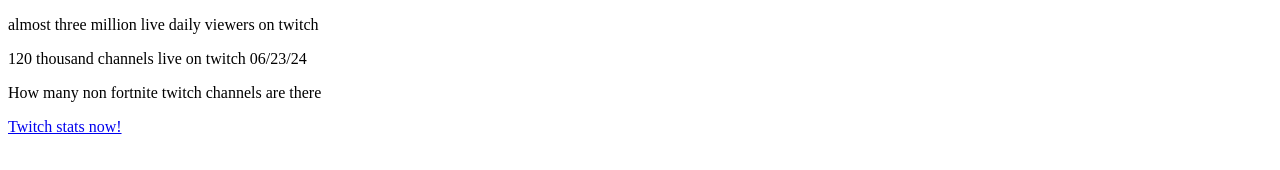
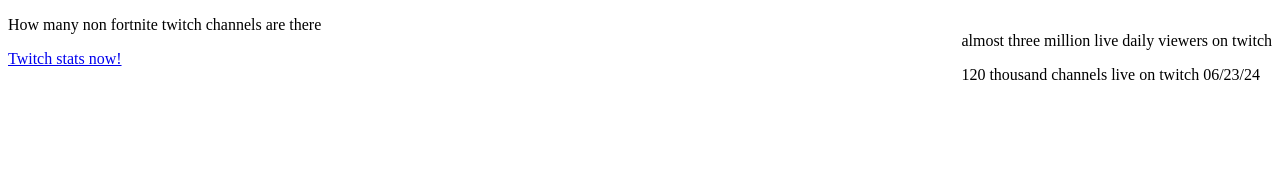
Before and after one commit to bleseneralexander/TWITCHSUPPORT, a plain HTML site: page index.html in a window 1280 px wide. Drawn offline with Linux system fonts and the light colour scheme.

Commit message:
Update index.html

```diff
--- a/index.html
+++ b/index.html
@@ -14,7 +14,7 @@ float:middle;
 </style>
 </head>
     <body>
-      <div class="middle">
+      <div class="right">
       <p>almost three million live daily viewers on twitch</p>
 
       <p>120 thousand channels live on twitch 06/23/24</p>
```
